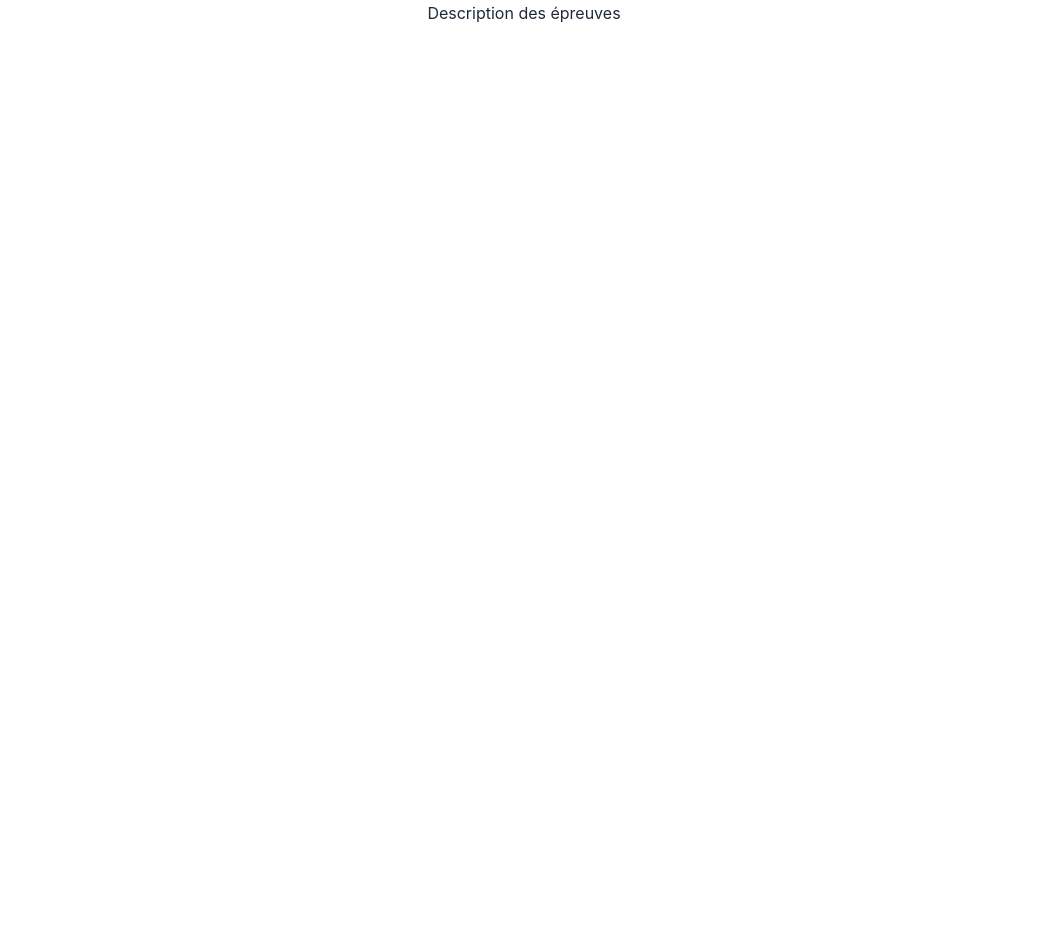
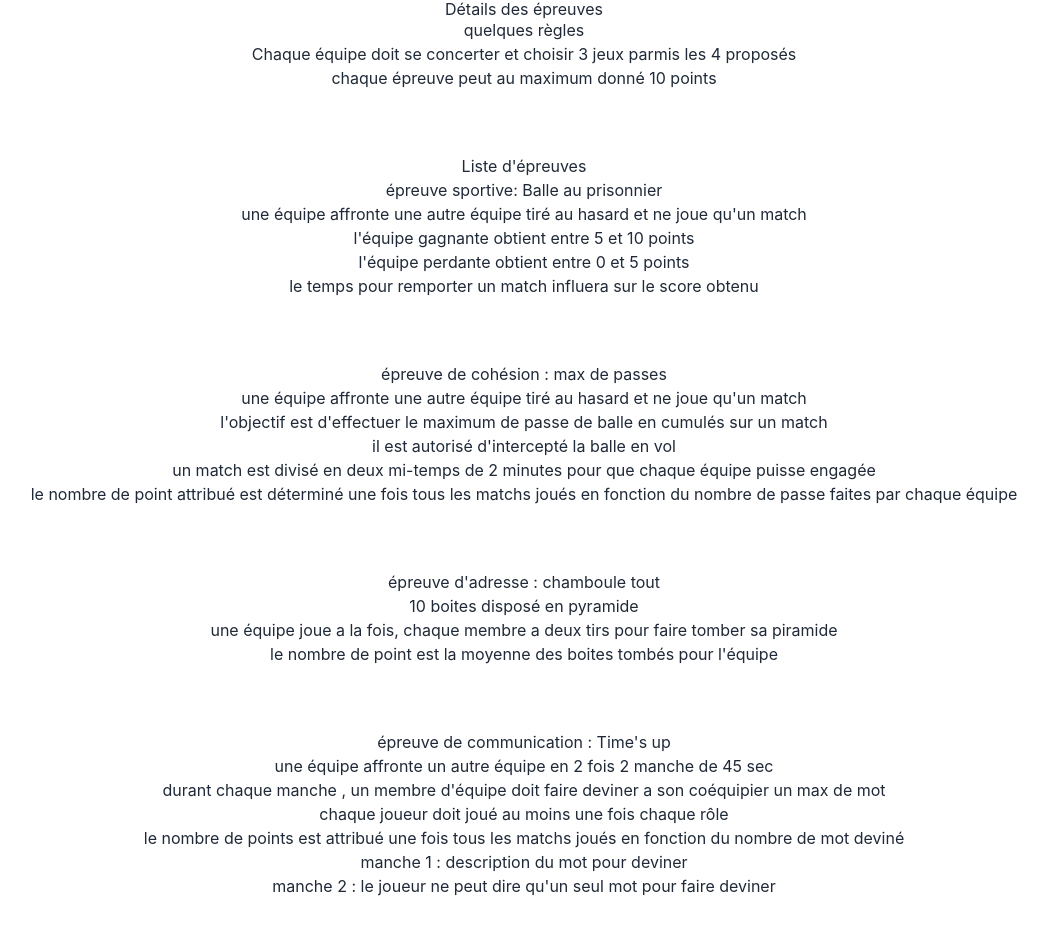
Before and after one commit to Kyuzial/siteweb_integrationM1, a Svelte app in the folder inte_M1/: page / in a window 1280 px wide. Shown: the part 3260-4195 px from the top of the page, without its empty margins (116-1164 px from the left). Before the commit the page ends 3333 px from the top, so only its background shows below. Built offline with nearby package versions, Linux system fonts and the light colour scheme.

Commit message:
ajout de règle pour les sports

```diff
--- a/inte_M1/src/App.svelte
+++ b/inte_M1/src/App.svelte
@@ -2,14 +2,17 @@
   // Votre code JavaScript ici
 </script>
 
-<meta name="viewport" content="width=device-width, initial-scale=1.0">
+<meta name="viewport" content="width=device-width, initial-scale=1.0" />
 <main class="container mx-auto p-4">
   <!-- Grille de la page -->
   <div class="grid grid-cols-1 gap-4">
     <!-- Barre de navigation en haut de la page -->
     <div class="navbar bg-base-300">
       <div class="flex-1">
-        <a href="https://www.uvsq.fr/" class="btn btn-ghost normal-case text-xl">
+        <a
+          href="https://www.uvsq.fr/"
+          class="btn btn-ghost normal-case text-xl"
+        >
           UVSQ
         </a>
       </div>
@@ -27,8 +30,11 @@
 
     <div>
       <p>
-        Bienvenue à tous et à toutes pour cette journée d'intégration.
-        Le but de cette journée est que vous appreniez à vous connaître et que vous passiez un bon moment. À la clé de cet événement, certaines équipes auront le droit à des prix. De plus, une collation est offerte ainsi que des pulls à la fin de l'événement.
+        Bienvenue à tous et à toutes pour cette journée d'intégration. Le but de
+        cette journée est que vous appreniez à vous connaître et que vous
+        passiez un bon moment. À la clé de cet événement, certaines équipes
+        auront le droit à des prix. De plus, une collation est offerte ainsi que
+        des pulls à la fin de l'événement.
       </p>
     </div>
 
@@ -42,16 +48,18 @@
       <!-- Colonne 2 -->
       <div>
         <p>
-          Rendez-vous au bâtiment Buffon. Une fois au bâtiment, montez au premier étage et répondez à la question :
+          Rendez-vous au bâtiment Buffon. Une fois au bâtiment, montez au
+          premier étage et répondez à la question :
         </p>
-        <p>Quelle association est sur le campus parmi les réponses suivantes ?</p>
+        <p>
+          Quelle association est sur le campus parmi les réponses suivantes ?
+        </p>
         <!-- Réponses possibles -->
         <button class="btn">InOO1</button>
         <button class="btn">Malibu</button>
         <button class="btn">PCFSchool</button>
       </div>
     </div>
-
 
     <!-- Étape 2 : Buffon -> Germain/CROUS -->
     <div class="grid grid-cols-1 lg:grid-cols-2 gap-1">
@@ -63,7 +71,9 @@
       <!-- Colonne 2 -->
       <div class="container mx-auto p-4">
         <p>
-          Sortez du bâtiment Buffon. Montez la pente et rendez-vous au bâtiment Germain, devant la porte du CROUS/restaurant universitaire. Ensuite, répondez à la question :
+          Sortez du bâtiment Buffon. Montez la pente et rendez-vous au bâtiment
+          Germain, devant la porte du CROUS/restaurant universitaire. Ensuite,
+          répondez à la question :
         </p>
         <p>Qu'est-ce qu'une graduate school ?</p>
       </div>
@@ -79,7 +89,9 @@
       <!-- Colonne 2 -->
       <div class="container mx-auto p-4">
         <p>
-          Partez du bâtiment Germain en direction du bâtiment Descartes puis prenez-vous en photo devant Descartes ou avec la vue qu'offre la terrasse de Descartes, puis envoyez la photo au compte Instagram :
+          Partez du bâtiment Germain en direction du bâtiment Descartes puis
+          prenez-vous en photo devant Descartes ou avec la vue qu'offre la
+          terrasse de Descartes, puis envoyez la photo au compte Instagram :
         </p>
         <button class="btn">Instagram</button>
       </div>
@@ -95,7 +107,8 @@
       <!-- Colonne 2 -->
       <div>
         <p>
-          Une fois la photo faite, passez par la forêt pour vous rendre à la bibliothèque universitaire et répondez à la question :
+          Une fois la photo faite, passez par la forêt pour vous rendre à la
+          bibliothèque universitaire et répondez à la question :
         </p>
         <p>Que signifie ISN ?</p>
       </div>
@@ -104,13 +117,79 @@
     <!-- Étape 5 : BU -> Stades -->
     <div>
       <p>
-        Bravo, vous avez fini la visite de la fac. Maintenant, rendez-vous au stade à côté de la bibliothèque universitaire pour faire quelles épreuves mentales et sportives.
+        Bravo, vous avez fini la visite de la fac. Maintenant, rendez-vous au
+        stade à côté de la bibliothèque universitaire pour faire quelles
+        épreuves mentales et sportives.
       </p>
     </div>
 
-    <!-- Étape 6 : Épreuves sportives -->
+    <!-- étape 6 : épreuves sportives -->
     <div>
-      <p>Description des épreuves</p>
+      <h1>Détails des épreuves</h1>
+      <h2>quelques règles</h2>
+      <p>
+        Chaque équipe doit se concerter et choisir 3 jeux parmis les 4 proposés
+      </p>
+      <p>chaque épreuve peut au maximum donné 10 points</p>
+      <div>
+        <div class="navbar" />
+      </div>
+      <h2>Liste d'épreuves</h2>
+      <h3>épreuve sportive: Balle au prisonnier</h3>
+      <p>
+        une équipe affronte une autre équipe tiré au hasard et ne joue qu'un
+        match
+      </p>
+      <p>l'équipe gagnante obtient entre 5 et 10 points</p>
+      <p>l'équipe perdante obtient entre 0 et 5 points</p>
+      <p>le temps pour remporter un match influera sur le score obtenu</p>
+      <div>
+        <div class="navbar" />
+      </div>
+      <h3>épreuve de cohésion : max de passes</h3>
+      <p>
+        une équipe affronte une autre équipe tiré au hasard et ne joue qu'un
+        match
+      </p>
+      <p>
+        l'objectif est d'effectuer le maximum de passe de balle en cumulés sur
+        un match
+      </p>
+      <p>il est autorisé d'intercepté la balle en vol</p>
+      <p>
+        un match est divisé en deux mi-temps de 2 minutes pour que chaque équipe
+        puisse engagée
+      </p>
+      <p>
+        le nombre de point attribué est déterminé une fois tous les matchs joués
+        en fonction du nombre de passe faites par chaque équipe
+      </p>
+      <div>
+        <div class="navbar" />
+      </div>
+      <h3>épreuve d'adresse : chamboule tout</h3>
+      <p>10 boites disposé en pyramide</p>
+      <p>
+        une équipe joue a la fois, chaque membre a deux tirs pour faire tomber
+        sa piramide
+      </p>
+      <p>le nombre de point est la moyenne des boites tombés pour l'équipe</p>
+      <div>
+        <div class="navbar" />
+      </div>
+      <h3>épreuve de communication : Time's up</h3>
+      <p>une équipe affronte un autre équipe en 2 fois 2 manche de 45 sec</p>
+      <p>
+        durant chaque manche , un membre d'équipe doit faire deviner a son
+        coéquipier un max de mot
+      </p>
+      <p>chaque joueur doit joué au moins une fois chaque rôle</p>
+      <p>
+        le nombre de points est attribué une fois tous les matchs joués en
+        fonction du nombre de mot deviné
+      </p>
+      <p>manche 1 : description du mot pour deviner</p>
+      <p>manche 2 : le joueur ne peut dire qu'un seul mot pour faire deviner</p>
     </div>
   </div>
 </main>
```
